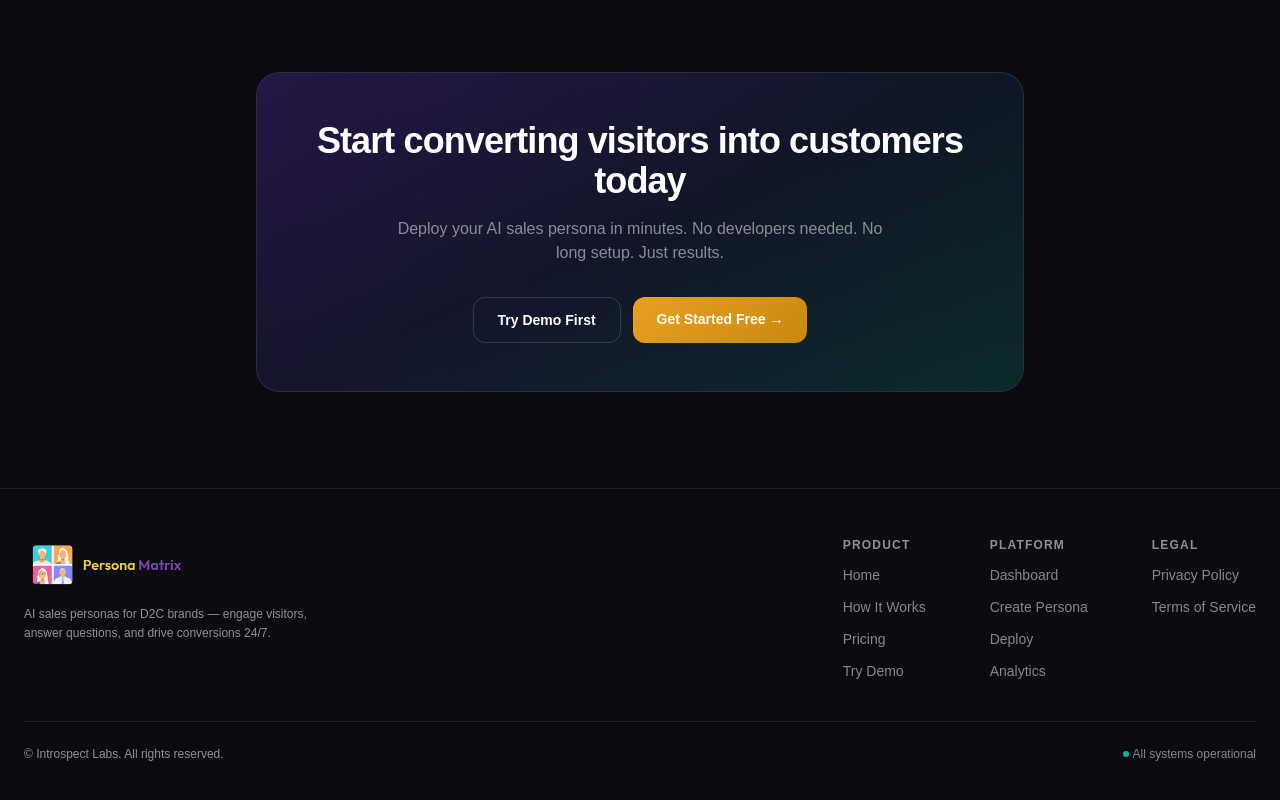
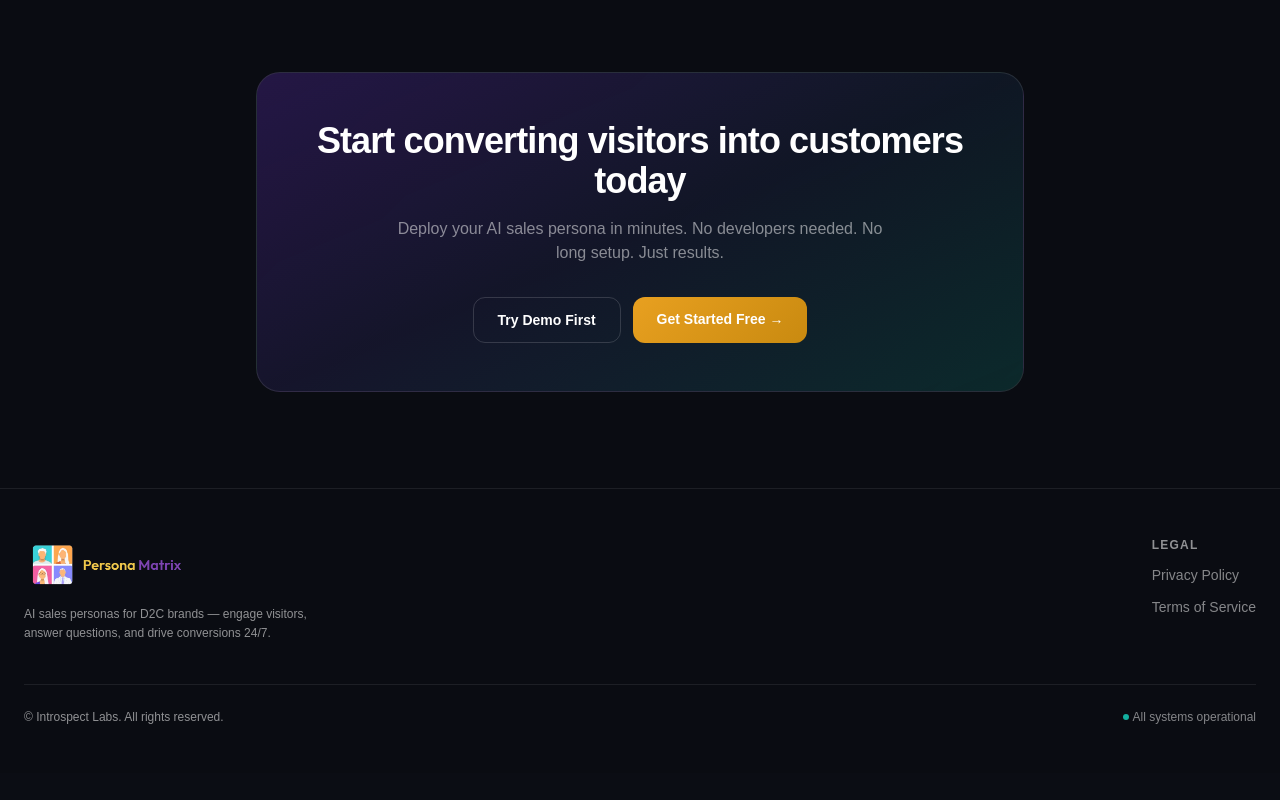
Before and after one commit to introspectlabs/creatoreconomy, a Next.js app: page / in a window 1280 px wide. Shown: the part 3025-3825 px from the top of the page. After the commit the page ends 3798 px from the top, so only its background shows below. Built offline with nearby package versions, Linux system fonts and the light colour scheme.

Commit message:
Local Commit: 2026-04-29T13:58:34.286Z - Removed Product and Platform link sections from the footer, keeping only the Legal section with Privacy Policy and Terms of Service links

```diff
--- a/src/components/public/PublicFooter.tsx
+++ b/src/components/public/PublicFooter.tsx
@@ -23,20 +23,6 @@ export default function PublicFooter() {
           {/* Links */}
           <div className="flex gap-16">
             <div className="flex flex-col gap-3">
-              <span className="text-xs font-semibold text-white/55 uppercase tracking-widest">Product</span>
-              <Link href="/" className="text-sm text-white/50 hover:text-white transition-colors">Home</Link>
-              <Link href="/how-it-works" className="text-sm text-white/50 hover:text-white transition-colors">How It Works</Link>
-              <Link href="/pricing" className="text-sm text-white/50 hover:text-white transition-colors">Pricing</Link>
-              <Link href="/guest-chat" className="text-sm text-white/50 hover:text-white transition-colors">Try Demo</Link>
-            </div>
-            <div className="flex flex-col gap-3">
-              <span className="text-xs font-semibold text-white/55 uppercase tracking-widest">Platform</span>
-              <Link href="/dashboard" className="text-sm text-white/50 hover:text-white transition-colors">Dashboard</Link>
-              <Link href="/create-persona" className="text-sm text-white/50 hover:text-white transition-colors">Create Persona</Link>
-              <Link href="/deploy" className="text-sm text-white/50 hover:text-white transition-colors">Deploy</Link>
-              <Link href="/analytics" className="text-sm text-white/50 hover:text-white transition-colors">Analytics</Link>
-            </div>
-            <div className="flex flex-col gap-3">
               <span className="text-xs font-semibold text-white/55 uppercase tracking-widest">Legal</span>
               <Link href="#" className="text-sm text-white/50 hover:text-white transition-colors">Privacy Policy</Link>
               <Link href="#" className="text-sm text-white/50 hover:text-white transition-colors">Terms of Service</Link>
```
